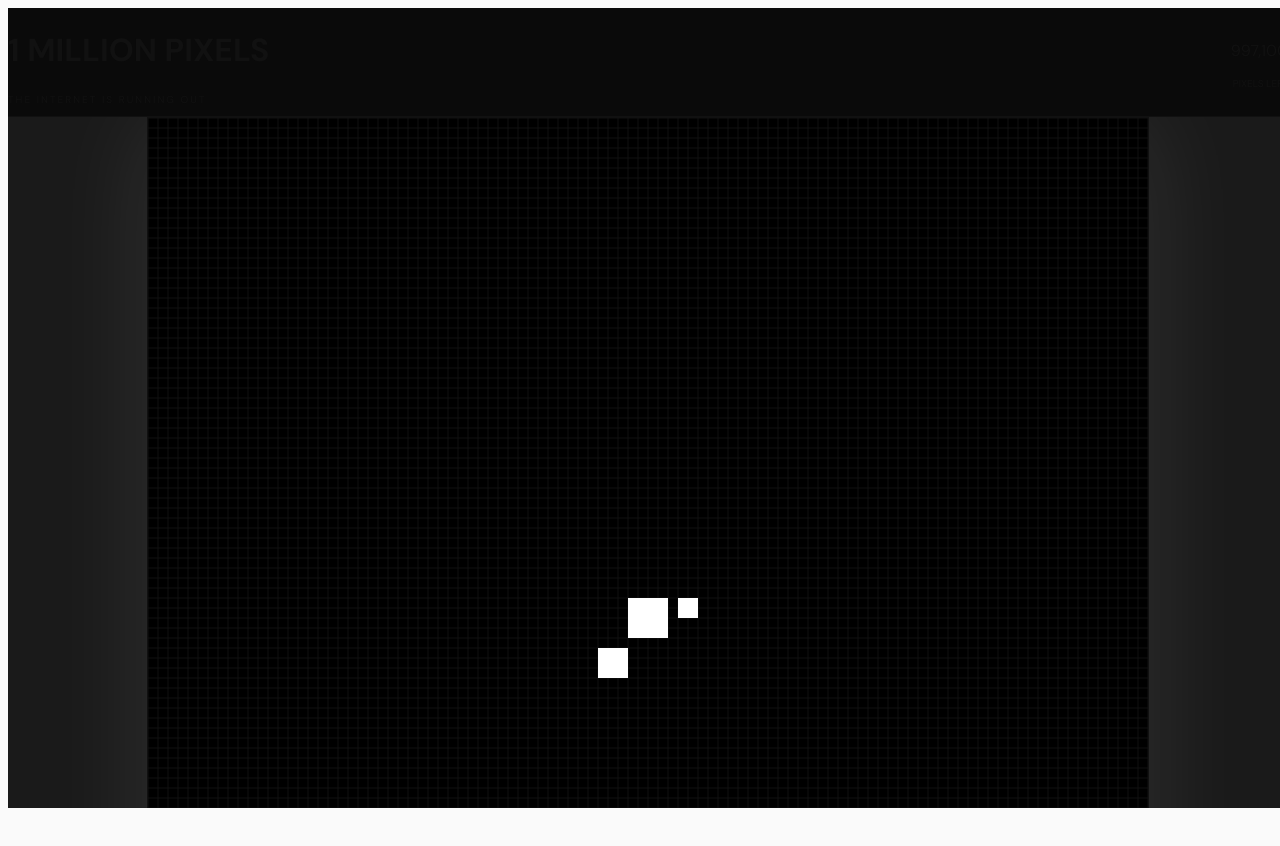
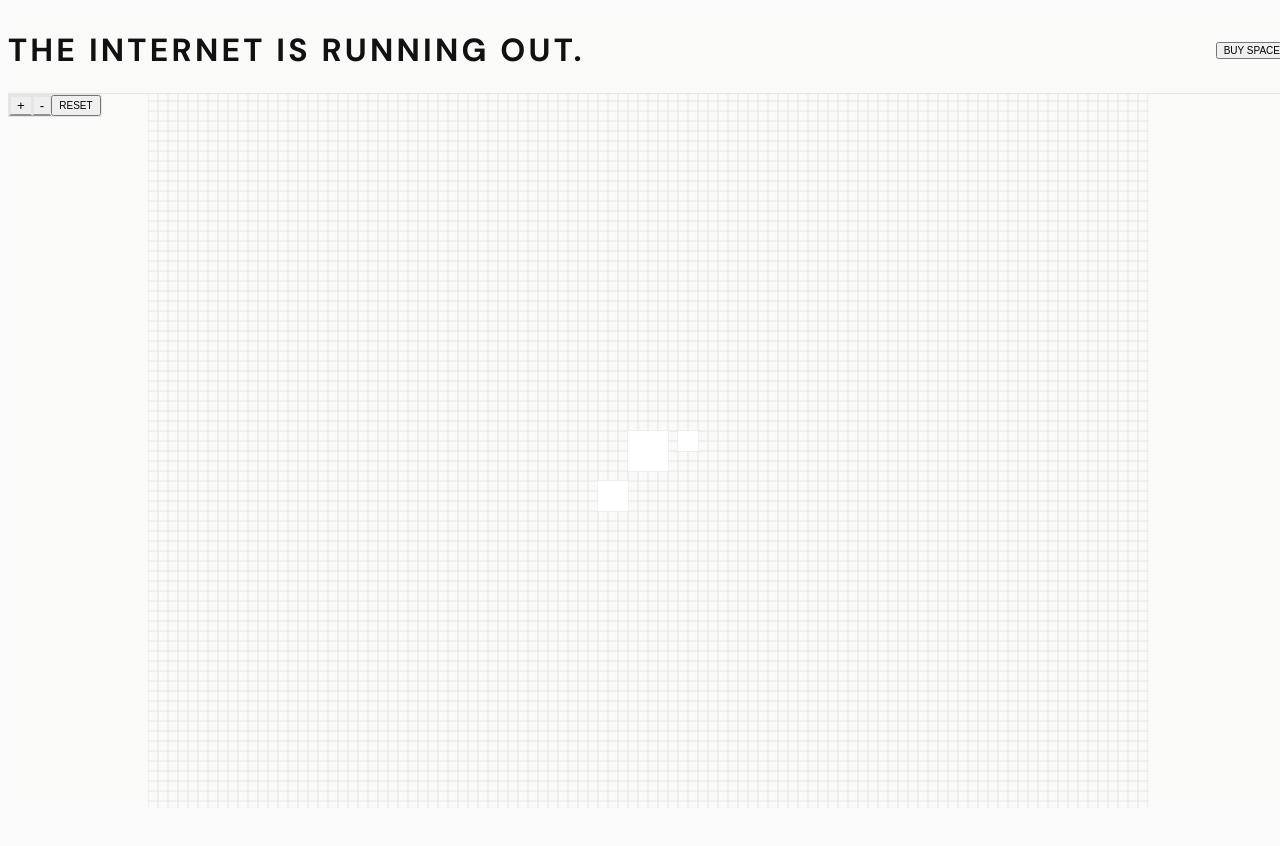
Before and after one commit to realmannerd-afk/gotop, a Next.js app: page / in a window 1280 px wide. Shown: the top 846 px of the page. After the commit the page ends 816 px from the top, so only its background shows below. Built offline with nearby package versions, Linux system fonts and the light colour scheme.

Commit message:
Execute Swiss editorial minimalism redesign with exact panel UI and tooltip interactions

```diff
--- a/src/app/page.tsx
+++ b/src/app/page.tsx
@@ -3,16 +3,21 @@
 import { useState, useEffect } from 'react';
 import { getClaims, claimArea, Claim } from '@/app/actions';
 import { GridVisual } from '@/components/GridVisual';
-import { ClaimModal } from '@/components/ClaimModal';
 
 const TOTAL_SPACES = 1000000;
 
 export default function Home() {
   const [claims, setClaims] = useState<Claim[]>([]);
-  const [isModalOpen, setIsModalOpen] = useState(false);
-  const [successState, setSuccessState] = useState<{pixels: number, name: string} | null>(null);
+  const [loading, setLoading] = useState(true);
   const [claiming, setClaiming] = useState(false);
-  const [selection, setSelection] = useState<{x: number, y: number, w: number, h: number} | null>(null);
+
+  const [selectedEmpty, setSelectedEmpty] = useState<{x: number, y: number, w: number, h: number} | null>(null);
+  const [selectedClaim, setSelectedClaim] = useState<Claim | null>(null);
+
+  const [buyStep, setBuyStep] = useState<1 | 2>(1); // 1: Info, 2: Form
+  const [formName, setFormName] = useState('');
+  const [formUrl, setFormUrl] = useState('');
+  const [formDesc, setFormDesc] = useState('');
 
   useEffect(() => {
     async function load() {
@@ -20,15 +25,31 @@
         const c = await getClaims();
         setClaims(c);
       } catch (err) {}
+      setLoading(false);
     }
     load();
   }, []);
 
-  const handleClaimSubmit = async (name: string, url: string) => {
-    if (!selection) return;
+  const handleBlockClick = (x: number, y: number, w: number, h: number) => {
+    setSelectedClaim(null);
+    setSelectedEmpty({ x, y, w, h });
+    setBuyStep(1);
+    setFormName('');
+    setFormUrl('');
+    setFormDesc('');
+  };
+
+  const handleClaimClick = (claim: Claim) => {
+    setSelectedEmpty(null);
+    setSelectedClaim(claim);
+  };
+
+  const handleClaimSubmit = async (e: React.FormEvent) => {
+    e.preventDefault();
+    if (!selectedEmpty) return;
     setClaiming(true);
     try {
-      const res = await claimArea(name, url, selection.x, selection.y, selection.w, selection.h);
+      const res = await claimArea(formName, formUrl, formDesc, selectedEmpty.x, selectedEmpty.y, selectedEmpty.w, selectedEmpty.h);
       setClaiming(false);
 
       if (res.error) {
@@ -37,10 +58,9 @@
       }
 
       if (res.success && res.claim) {
-        setIsModalOpen(false);
         setClaims(prev => [...prev, res.claim!]);
-        setSuccessState({ pixels: selection.w * selection.h, name });
-        setSelection(null);
+        setSelectedEmpty(null);
+        setSelectedClaim(res.claim); // Show info panel for the new claim
       }
     } catch (err) {
       setClaiming(false);
@@ -48,103 +68,113 @@
   };
 
   const claimedCount = claims.reduce((acc, c) => acc + (c.w * c.h), 0);
-  const selectionPixels = selection ? selection.w * selection.h : 0;
 
-  if (successState) {
-    return (
-      <main className="min-h-screen w-full bg-[#0a0a0a] flex flex-col items-center justify-center p-6 text-center animate-in fade-in duration-500 selection:bg-white selection:text-black">
-        <div className="max-w-md w-full flex flex-col items-center">
-          <h1 className="text-2xl md:text-3xl font-bold tracking-tighter text-white mb-10 uppercase leading-snug">
-            PIXELS SECURED.
-          </h1>
-
-          <div className="bg-black border border-white/20 p-10 md:p-14 w-full mb-10 relative overflow-hidden shadow-[0_0_50px_rgba(255,255,255,0.05)]">
-            <p className="font-mono text-white/50 mb-8 text-[10px] uppercase tracking-widest">{successState.pixels.toLocaleString()} Pixels</p>
-            <p className="text-xl md:text-2xl font-medium text-white leading-snug mb-8">
-              Owned by {successState.name}
-            </p>
-          </div>
-
-          <button
-            onClick={() => setSuccessState(null)}
-            className="w-full border border-white bg-white text-black font-bold py-4 hover:bg-gray-300 transition-colors text-[10px] uppercase tracking-widest"
-          >
-            RETURN TO CANVAS
-          </button>
-        </div>
-      </main>
-    );
-  }
+  if (loading) return <div className="h-screen w-screen bg-[#FAFAF9]" />;
 
   return (
-    <div className="h-screen w-full bg-[#0a0a0a] flex flex-col text-white">
+    <div className="h-screen w-screen bg-[#FAFAF9] flex flex-col text-[#111111] overflow-hidden font-sans">
 
       {/* HEADER */}
-      <header className="shrink-0 w-full flex items-center justify-between p-6 border-b border-white/10 bg-black z-20">
-        <div>
-          <h1 className="text-xl md:text-2xl font-bold tracking-tighter uppercase">
-            1 Million Pixels
-          </h1>
-          <p className="text-[10px] uppercase tracking-[0.2em] text-white/50 mt-1">
-            The Internet is running out
+      <header className="shrink-0 h-14 md:h-16 w-full flex items-center justify-between px-6 border-b border-[#E5E5E5] bg-white z-20">
+        <h1 className="text-xs font-bold tracking-[0.1em] uppercase">
+          The Internet Is Running Out.
+        </h1>
+        <div className="flex items-center gap-6">
+          <p className="text-[10px] uppercase tracking-widest text-[#737373] hidden md:block font-bold">
+            {(TOTAL_SPACES - claimedCount).toLocaleString()} SPACES LEFT
           </p>
-        </div>
-        <div className="text-right">
-          <p className="font-mono text-lg md:text-xl font-bold">
-            {(TOTAL_SPACES - claimedCount).toLocaleString()}
-          </p>
-          <p className="text-[10px] uppercase tracking-widest text-white/50">
-            Pixels Left
-          </p>
+          <button
+            className="text-[10px] font-bold uppercase tracking-widest hover:text-[#737373] transition-colors"
+          >
+            BUY SPACE
+          </button>
         </div>
       </header>
 
-      {/* CANVAS AREA (Scrollable) */}
-      <div className="flex-1 w-full relative overflow-hidden bg-[#1a1a1a]">
+      {/* CANVAS AREA */}
+      <div className="flex-1 w-full relative overflow-hidden bg-[#FAFAF9]">
         <GridVisual
           claims={claims}
-          onSelectionChange={setSelection}
+          onBlockClick={handleBlockClick}
+          onClaimClick={handleClaimClick}
         />
 
-        {/* Persistent helper text inside the view */}
-        <div className="absolute top-4 left-1/2 -translate-x-1/2 px-4 py-2 bg-black/80 backdrop-blur border border-white/10 rounded-full text-[10px] uppercase tracking-widest font-bold pointer-events-none text-white/60">
-          Scroll around. Click & drag to select blocks.
-        </div>
+        {/* PURCHASE PANEL */}
+        {selectedEmpty && (
+          <div className="absolute top-6 right-6 w-80 bg-white border border-[#E5E5E5] shadow-sm flex flex-col z-30">
+            {buyStep === 1 ? (
+              <div className="p-6 flex flex-col">
+                <div className="flex justify-between items-start mb-6">
+                  <h2 className="text-[10px] uppercase tracking-widest font-bold">Buy Space</h2>
+                  <button onClick={() => setSelectedEmpty(null)} className="text-[#737373] hover:text-[#111111] text-lg leading-none">&times;</button>
+                </div>
+
+                <div className="flex justify-between mb-2">
+                  <span className="text-[10px] uppercase text-[#737373] font-bold tracking-widest">Location</span>
+                  <span className="font-mono text-xs">X: {selectedEmpty.x} Y: {selectedEmpty.y}</span>
+                </div>
+                <div className="flex justify-between mb-6">
+                  <span className="text-[10px] uppercase text-[#737373] font-bold tracking-widest">Size</span>
+                  <span className="font-mono text-xs">{selectedEmpty.w} &times; {selectedEmpty.h}</span>
+                </div>
+                <div className="flex justify-between mb-8 border-t border-[#E5E5E5] pt-4">
+                  <span className="text-[10px] uppercase text-[#737373] font-bold tracking-widest">Price</span>
+                  <span className="font-mono text-sm font-bold">$10</span>
+                </div>
+
+                <button
+                  onClick={() => setBuyStep(2)}
+                  className="w-full bg-[#111111] text-white py-3 text-[10px] uppercase tracking-widest font-bold hover:bg-[#737373] transition-colors"
+                >
+                  Continue
+                </button>
+              </div>
+            ) : (
+              <form onSubmit={handleClaimSubmit} className="p-6 flex flex-col">
+                <div className="flex justify-between items-start mb-6">
+                  <h2 className="text-[10px] uppercase tracking-widest font-bold">Details</h2>
+                  <button type="button" onClick={() => setSelectedEmpty(null)} className="text-[#737373] hover:text-[#111111] text-lg leading-none">&times;</button>
+                </div>
+
+                <input type="text" placeholder="Product Name" value={formName} onChange={e => setFormName(e.target.value)} required className="w-full border-b border-[#E5E5E5] pb-2 mb-4 text-xs focus:outline-none focus:border-[#111111] bg-transparent" />
+                <input type="url" placeholder="Website URL" value={formUrl} onChange={e => setFormUrl(e.target.value)} required className="w-full border-b border-[#E5E5E5] pb-2 mb-4 text-xs focus:outline-none focus:border-[#111111] bg-transparent" />
+                <input type="text" placeholder="Short description" value={formDesc} onChange={e => setFormDesc(e.target.value)} required maxLength={80} className="w-full border-b border-[#E5E5E5] pb-2 mb-8 text-xs focus:outline-none focus:border-[#111111] bg-transparent" />
+
+                <button
+                  type="submit"
+                  disabled={claiming}
+                  className="w-full bg-[#111111] text-white py-3 text-[10px] uppercase tracking-widest font-bold hover:bg-[#737373] transition-colors disabled:opacity-50"
+                >
+                  {claiming ? 'Processing...' : 'Confirm $10'}
+                </button>
+              </form>
+            )}
+          </div>
+        )}
+
+        {/* INFO PANEL */}
+        {selectedClaim && (
+          <div className="absolute top-6 right-6 w-80 bg-white border border-[#E5E5E5] shadow-sm flex flex-col z-30 p-6">
+             <div className="flex justify-between items-start mb-6">
+                <img src={selectedClaim.logoUrl} alt="" className="w-8 h-8 object-contain" />
+                <button onClick={() => setSelectedClaim(null)} className="text-[#737373] hover:text-[#111111] text-lg leading-none">&times;</button>
+             </div>
+             <h3 className="font-bold text-sm mb-2 uppercase tracking-tight">{selectedClaim.name}</h3>
+             <p className="text-xs text-[#737373] mb-8 leading-relaxed">
+               {selectedClaim.description}
+             </p>
+             <div className="flex gap-4">
+               <a href={`https://${selectedClaim.url}`} target="_blank" rel="noopener noreferrer" className="flex-1 bg-[#111111] text-white text-center py-3 text-[10px] uppercase tracking-widest font-bold hover:bg-[#737373] transition-colors">
+                 Visit
+               </a>
+               <button onClick={() => setSelectedClaim(null)} className="flex-1 border border-[#E5E5E5] bg-white text-[#111111] py-3 text-[10px] uppercase tracking-widest font-bold hover:bg-[#FAFAF9] transition-colors">
+                 Close
+               </button>
+             </div>
+          </div>
+        )}
       </div>
 
-      {/* BOTTOM ACTION BAR */}
-      <div className={`shrink-0 bg-black border-t border-white/10 p-6 flex flex-col md:flex-row items-center justify-between gap-6 transition-all duration-300 ${selectionPixels > 0 ? 'translate-y-0 opacity-100' : 'translate-y-full absolute opacity-0'}`} style={selectionPixels === 0 ? { bottom: 0, width: '100%' } : {}}>
-
-        <div className="flex items-center gap-8">
-          <div>
-            <p className="text-[10px] uppercase tracking-widest text-white/50">Selection Area</p>
-            <p className="font-mono text-xl font-bold">{selectionPixels.toLocaleString()} px</p>
-          </div>
-          {selection && (
-            <div>
-              <p className="text-[10px] uppercase tracking-widest text-white/50">Coordinates</p>
-              <p className="font-mono text-xs mt-1">X: {selection.x}, Y: {selection.y}</p>
-            </div>
-          )}
-        </div>
-
-        <button
-          onClick={() => setIsModalOpen(true)}
-          className="w-full md:w-auto bg-white text-black px-12 py-4 text-xs font-bold uppercase tracking-[0.2em] hover:bg-gray-300 transition-colors"
-        >
-          CLAIM NOW
-        </button>
-      </div>
-
-      {/* MODAL */}
-      {isModalOpen && (
-        <ClaimModal
-          pixels={selectionPixels}
-          onClose={() => setIsModalOpen(false)}
-          onSubmit={handleClaimSubmit}
-          isSubmitting={claiming}
-        />
-      )}
     </div>
   );
 }
--- a/src/components/GridVisual.tsx
+++ b/src/components/GridVisual.tsx
@@ -1,26 +1,42 @@
 'use client';
 
-import { useEffect, useRef, useState } from 'react';
+import { useEffect, useRef, useState, useCallback } from 'react';
 import { Claim } from '@/app/actions';
 
 interface GridVisualProps {
   claims: Claim[];
-  onSelectionChange: (rect: { x: number, y: number, w: number, h: number } | null) => void;
+  onBlockClick: (x: number, y: number, w: number, h: number) => void;
+  onClaimClick: (claim: Claim) => void;
 }
 
-export function GridVisual({ claims, onSelectionChange }: GridVisualProps) {
+export function GridVisual({ claims, onBlockClick, onClaimClick }: GridVisualProps) {
   const containerRef = useRef<HTMLDivElement>(null);
   const canvasRef = useRef<HTMLCanvasElement>(null);
 
+  const [scale, setScale] = useState(1);
+  const [translate, setTranslate] = useState({ x: 0, y: 0 });
+
   const [isDragging, setIsDragging] = useState(false);
-  const [startPos, setStartPos] = useState({ x: 0, y: 0 });
-  const [currentPos, setCurrentPos] = useState({ x: 0, y: 0 });
+  const [startPan, setStartPan] = useState({ x: 0, y: 0 });
+  const [lastPan, setLastPan] = useState({ x: 0, y: 0 });
+  const [didPan, setDidPan] = useState(false);
 
+  const [mousePos, setMousePos] = useState({ x: 0, y: 0, rawX: 0, rawY: 0 });
+  const [hoveredClaim, setHoveredClaim] = useState<Claim | null>(null);
+  const [hoveredEmpty, setHoveredEmpty] = useState<{x: number, y: number} | null>(null);
+  const [isClient, setIsClient] = useState(false);
+
+  const imageCache = useRef<Record<string, HTMLImageElement>>({});
   const [renderTick, setRenderTick] = useState(0);
-  const imageCache = useRef<Record<string, HTMLImageElement>>({});
 
   const SIDE = 1000;
+  const BLOCK_SIZE = 10; // 10x10 pixels = 100 spaces
 
+  useEffect(() => {
+    setIsClient(true);
+  }, []);
+
+  // Main Render Loop
   useEffect(() => {
     const canvas = canvasRef.current;
     if (!canvas) return;
@@ -30,15 +46,15 @@
     canvas.width = SIDE;
     canvas.height = SIDE;
 
-    // Fill background (black canvas)
-    ctx.fillStyle = '#000000';
+    // Background
+    ctx.fillStyle = '#FAFAF9';
     ctx.fillRect(0, 0, SIDE, SIDE);
 
-    // Draw subtle grid (every 10px = 1 block)
-    ctx.strokeStyle = '#111111';
+    // Subtle Grid lines
+    ctx.strokeStyle = '#E5E5E5';
     ctx.lineWidth = 1;
     ctx.beginPath();
-    for (let i = 0; i <= SIDE; i += 10) {
+    for (let i = 0; i <= SIDE; i += BLOCK_SIZE) {
       ctx.moveTo(i, 0);
       ctx.lineTo(i, SIDE);
       ctx.moveTo(0, i);
@@ -46,9 +62,8 @@
     }
     ctx.stroke();
 
-    // Draw claims
+    // Draw Claims
     claims.forEach(claim => {
-      // White background for the claimed pixels
       ctx.fillStyle = '#FFFFFF';
       ctx.fillRect(claim.x, claim.y, claim.w, claim.h);
 
@@ -62,91 +77,173 @@
         ctx.drawImage(imageCache.current[claim.logoUrl], claim.x, claim.y, claim.w, claim.h);
       }
     });
+
   }, [claims, renderTick]);
 
+  // Pointer Events
   const handlePointerDown = (e: React.PointerEvent) => {
     if (!containerRef.current) return;
-
-    // In a fixed 1000x1000 element, native event offsetX/Y is perfect
-    const cx = Math.round(e.nativeEvent.offsetX);
-    const cy = Math.round(e.nativeEvent.offsetY);
-
-    // Snap to 10x10 grid (optional, but standard for 1millionpixels)
-    const snapX = Math.floor(cx / 10) * 10;
-    const snapY = Math.floor(cy / 10) * 10;
-
     setIsDragging(true);
-    setStartPos({ x: snapX, y: snapY });
-    setCurrentPos({ x: snapX, y: snapY });
-    onSelectionChange(null);
+    setDidPan(false);
+    setStartPan({ x: e.clientX, y: e.clientY });
+    setLastPan({ x: e.clientX, y: e.clientY });
     containerRef.current.setPointerCapture(e.pointerId);
   };
 
   const handlePointerMove = (e: React.PointerEvent) => {
-    if (!isDragging) return;
+    if (!containerRef.current) return;
 
-    const cx = Math.max(0, Math.min(Math.round(e.nativeEvent.offsetX), SIDE));
-    const cy = Math.max(0, Math.min(Math.round(e.nativeEvent.offsetY), SIDE));
+    if (isDragging) {
+      const dx = e.clientX - lastPan.x;
+      const dy = e.clientY - lastPan.y;
+      setTranslate(prev => ({ x: prev.x + dx, y: prev.y + dy }));
+      setLastPan({ x: e.clientX, y: e.clientY });
 
-    // Snap to 10x10 grid
-    const snapX = Math.ceil(cx / 10) * 10;
-    const snapY = Math.ceil(cy / 10) * 10;
+      if (Math.abs(e.clientX - startPan.x) > 3 || Math.abs(e.clientY - startPan.y) > 3) {
+        setDidPan(true);
+      }
+    }
 
-    setCurrentPos({ x: snapX, y: snapY });
+    // Calculate hover regardless of drag
+    const rect = canvasRef.current!.getBoundingClientRect();
+    let cx = (e.clientX - rect.left) / scale;
+    let cy = (e.clientY - rect.top) / scale;
 
-    const x = Math.min(startPos.x, snapX);
-    const y = Math.min(startPos.y, snapY);
-    const w = Math.abs(snapX - startPos.x);
-    const h = Math.abs(snapY - startPos.y);
+    setMousePos({ x: cx, y: cy, rawX: e.clientX, rawY: e.clientY });
 
-    if (w > 0 && h > 0) {
-      onSelectionChange({ x, y, w, h });
+    if (cx >= 0 && cx <= SIDE && cy >= 0 && cy <= SIDE) {
+      // Find intersecting claim
+      const claim = claims.find(c => cx >= c.x && cx < c.x + c.w && cy >= c.y && cy < c.y + c.h);
+      if (claim) {
+        setHoveredClaim(claim);
+        setHoveredEmpty(null);
+      } else {
+        setHoveredClaim(null);
+        setHoveredEmpty({
+          x: Math.floor(cx / BLOCK_SIZE) * BLOCK_SIZE,
+          y: Math.floor(cy / BLOCK_SIZE) * BLOCK_SIZE
+        });
+      }
     } else {
-      onSelectionChange(null);
+      setHoveredClaim(null);
+      setHoveredEmpty(null);
     }
   };
 
   const handlePointerUp = (e: React.PointerEvent) => {
     setIsDragging(false);
     containerRef.current?.releasePointerCapture(e.pointerId);
+
+    if (!didPan) {
+      if (hoveredClaim) {
+        onClaimClick(hoveredClaim);
+      } else if (hoveredEmpty) {
+        // Default size 10x10 for new claims
+        onBlockClick(hoveredEmpty.x, hoveredEmpty.y, BLOCK_SIZE, BLOCK_SIZE);
+      }
+    }
   };
 
-  const selX = Math.min(startPos.x, currentPos.x);
-  const selY = Math.min(startPos.y, currentPos.y);
-  const selW = Math.abs(currentPos.x - startPos.x);
-  const selH = Math.abs(currentPos.y - startPos.y);
+  const handleWheel = (e: React.WheelEvent) => {
+    e.preventDefault();
+    if (!containerRef.current) return;
+
+    const zoomSensitivity = 0.002;
+    const delta = -e.deltaY * zoomSensitivity;
+
+    const containerRect = containerRef.current.getBoundingClientRect();
+    const mouseX = e.clientX - containerRect.left;
+    const mouseY = e.clientY - containerRect.top;
+
+    const cx = containerRect.width / 2;
+    const cy = containerRect.height / 2;
+
+    const newScale = Math.max(0.5, Math.min(scale * (1 + delta), 10));
+    const scaleRatio = newScale / scale;
+
+    const newTx = mouseX - (mouseX - translate.x - cx) * scaleRatio - cx;
+    const newTy = mouseY - (mouseY - translate.y - cy) * scaleRatio - cy;
+
+    setScale(newScale);
+    setTranslate({ x: newTx, y: newTy });
+  };
 
   return (
-    <div className="w-full h-full overflow-auto bg-[#1a1a1a] flex items-start justify-center p-8 custom-scrollbar">
-      {/* FIXED 1000x1000 Container */}
+    <div
+      ref={containerRef}
+      onPointerDown={handlePointerDown}
+      onPointerMove={handlePointerMove}
+      onPointerUp={handlePointerUp}
+      onPointerCancel={handlePointerUp}
+      onWheel={handleWheel}
+      className="relative w-full h-full overflow-hidden touch-none bg-[#FAFAF9]"
+    >
       <div
-        ref={containerRef}
-        onPointerDown={handlePointerDown}
-        onPointerMove={handlePointerMove}
-        onPointerUp={handlePointerUp}
-        onPointerCancel={handlePointerUp}
-        className="relative shadow-[0_0_100px_rgba(255,255,255,0.1)] border border-white/20 touch-none flex-shrink-0 cursor-crosshair"
-        style={{ width: SIDE, height: SIDE }}
+        className="absolute top-1/2 left-1/2 origin-top-left"
+        style={{
+          transform: `translate(calc(-50% + ${translate.x}px), calc(-50% + ${translate.y}px)) scale(${scale})`,
+          width: SIDE,
+          height: SIDE,
+        }}
       >
         <canvas
           ref={canvasRef}
-          className="absolute inset-0 w-full h-full pointer-events-none"
+          className="w-full h-full shadow-sm"
           style={{ imageRendering: 'pixelated' }}
         />
 
-        {/* Selection Overlay */}
-        {isDragging && selW > 0 && selH > 0 && (
+        {/* Hover Claim Outline */}
+        {hoveredClaim && (
           <div
-            className="absolute border-2 border-white bg-white/30 mix-blend-difference pointer-events-none"
+            className="absolute border border-[#111111] pointer-events-none transition-all duration-75"
             style={{
-              left: selX,
-              top: selY,
-              width: selW,
-              height: selH
+              left: hoveredClaim.x - 1,
+              top: hoveredClaim.y - 1,
+              width: hoveredClaim.w + 2,
+              height: hoveredClaim.h + 2,
+            }}
+          />
+        )}
+
+        {/* Hover Empty Outline */}
+        {hoveredEmpty && !hoveredClaim && (
+          <div
+            className="absolute bg-[#111111]/10 border border-[#111111]/30 pointer-events-none transition-all duration-75"
+            style={{
+              left: hoveredEmpty.x,
+              top: hoveredEmpty.y,
+              width: BLOCK_SIZE,
+              height: BLOCK_SIZE,
             }}
           />
         )}
       </div>
+
+      {/* Floating Tooltips */}
+      {isClient && hoveredClaim && !isDragging && (
+        <div
+          className="fixed pointer-events-none z-50 bg-white border border-[#E5E5E5] text-[#111111] px-3 py-2 text-[10px] uppercase font-bold tracking-widest shadow-sm"
+          style={{ left: mousePos.rawX + 15, top: mousePos.rawY + 15 }}
+        >
+          {hoveredClaim.name}
+        </div>
+      )}
+
+      {isClient && hoveredEmpty && !isDragging && (
+        <div
+          className="fixed pointer-events-none z-50 bg-white border border-[#E5E5E5] text-[#111111] px-3 py-2 text-[10px] uppercase font-bold tracking-widest shadow-sm flex flex-col gap-1"
+          style={{ left: mousePos.rawX + 15, top: mousePos.rawY + 15 }}
+        >
+          <span>Available</span><span className="text-[#737373]">$10</span><span className="mt-1 border-t border-[#E5E5E5] pt-1 text-center">Buy</span>
+        </div>
+      )}
+
+      {/* Canvas Controls */}
+      <div className="absolute bottom-6 left-6 z-20 flex bg-white border border-[#E5E5E5] shadow-sm overflow-hidden text-[#111111] font-mono text-sm">
+        <button onClick={() => setScale(s => Math.min(s * 1.2, 10))} className="px-3 py-2 hover:bg-[#FAFAF9] border-r border-[#E5E5E5] transition-colors">+</button>
+        <button onClick={() => setScale(s => Math.max(s / 1.2, 0.5))} className="px-3 py-2 hover:bg-[#FAFAF9] border-r border-[#E5E5E5] transition-colors">-</button>
+        <button onClick={() => { setScale(1); setTranslate({x: 0, y: 0}); }} className="px-3 py-2 hover:bg-[#FAFAF9] text-[10px] uppercase tracking-widest font-bold transition-colors">Reset</button>
+      </div>
     </div>
   );
 }
```
Also changed, not shown: src/app/actions.ts (+7 -16 lines).
